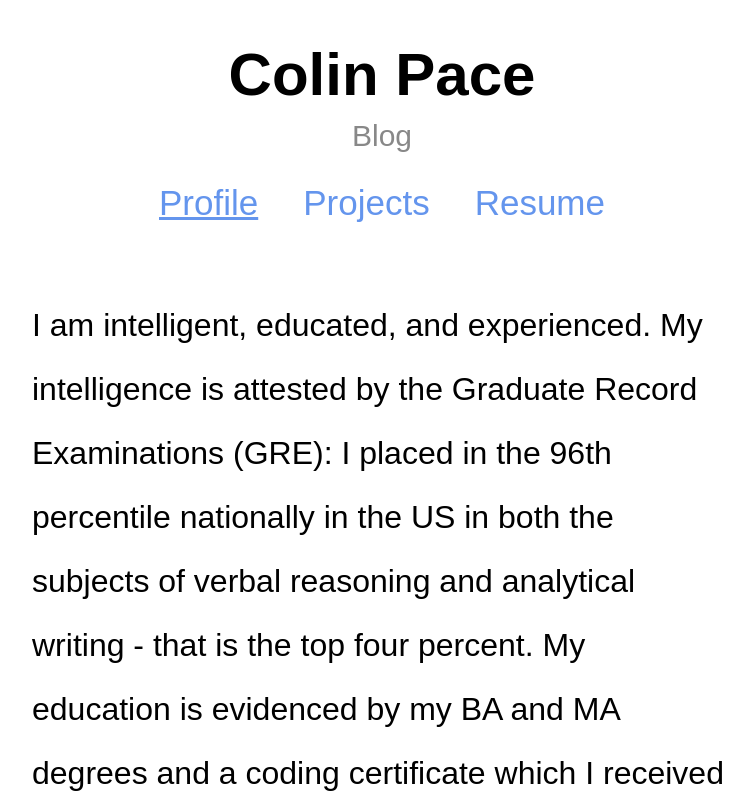
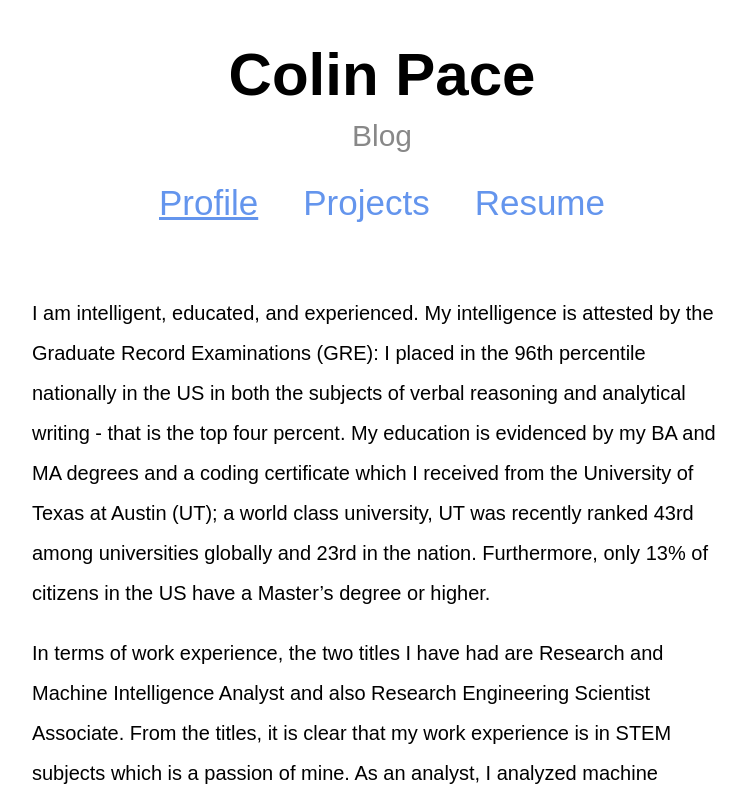
Before and after one commit to Colin-Pace/Portfolio, a React (Create React App) app: page / in a window 1280 px wide. Shown: the top 800 px of the page, without its empty margins (258-1011 px from the left). Built offline with nearby package versions, Linux system fonts and the light colour scheme.

Commit message:
edited pixel height in profile

```diff
--- a/src/Profile.css
+++ b/src/Profile.css
@@ -6,7 +6,7 @@
 
 .profileText {
   font-family: Arial, Helvetica, sans-serif;
-  font-size: 2em;
+  font-size: 20px;
   line-height: 200%;
 }
 
```
